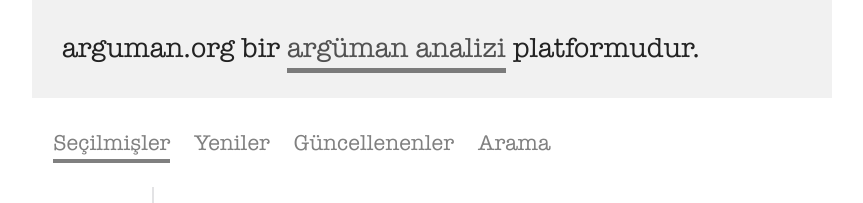
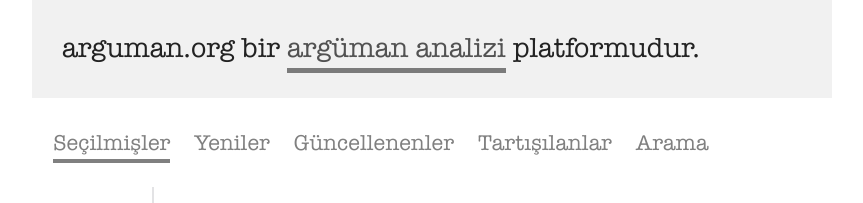
Before and after one commit to arguman/arguman.org, a Django app: page / in a window 1280 px wide. Shown: the part 147-350 px from the top of the page, without its empty margins (208-1071 px from the left). Run offline with Django 3.2, Linux system fonts and the light colour scheme; tables that the repository leaves empty hold one stand-in row (values such as "Sample post"); parts of the project's set-up code (start-up, migrations or seed data) failed here and were passed over.

Commit message:
Update navigation

```diff
--- a/web/templates/tabs.html
+++ b/web/templates/tabs.html
@@ -8,9 +8,11 @@
         <a href="{% url "contentions_latest" %}">Yeniler</a></li>
     <li class="updated{% ifequal tab_class "updated" %} active{% endifequal %}">
         <a href="{% url "contentions_updated" %}">Güncellenenler</a></li>
-{#    <li class="controversial{% ifequal tab_class "controversial" %} active{% endifequal %}">#}
-{#        <a href="{% url "contentions_controversial" %}">Tartışılanlar</a>#}
-{#    </li>#}
+    {% if user.is_anonymous %}
+    <li class="controversial{% ifequal tab_class "controversial" %} active{% endifequal %}">
+        <a href="{% url "contentions_controversial" %}">Tartışılanlar</a>
+    </li>
+    {% endif %}
     <li class="search{% ifequal tab_class "search" %} active{% endifequal %}">
         <a href="{% url "contentions_search" %}">Arama</a>
     </li>
```
